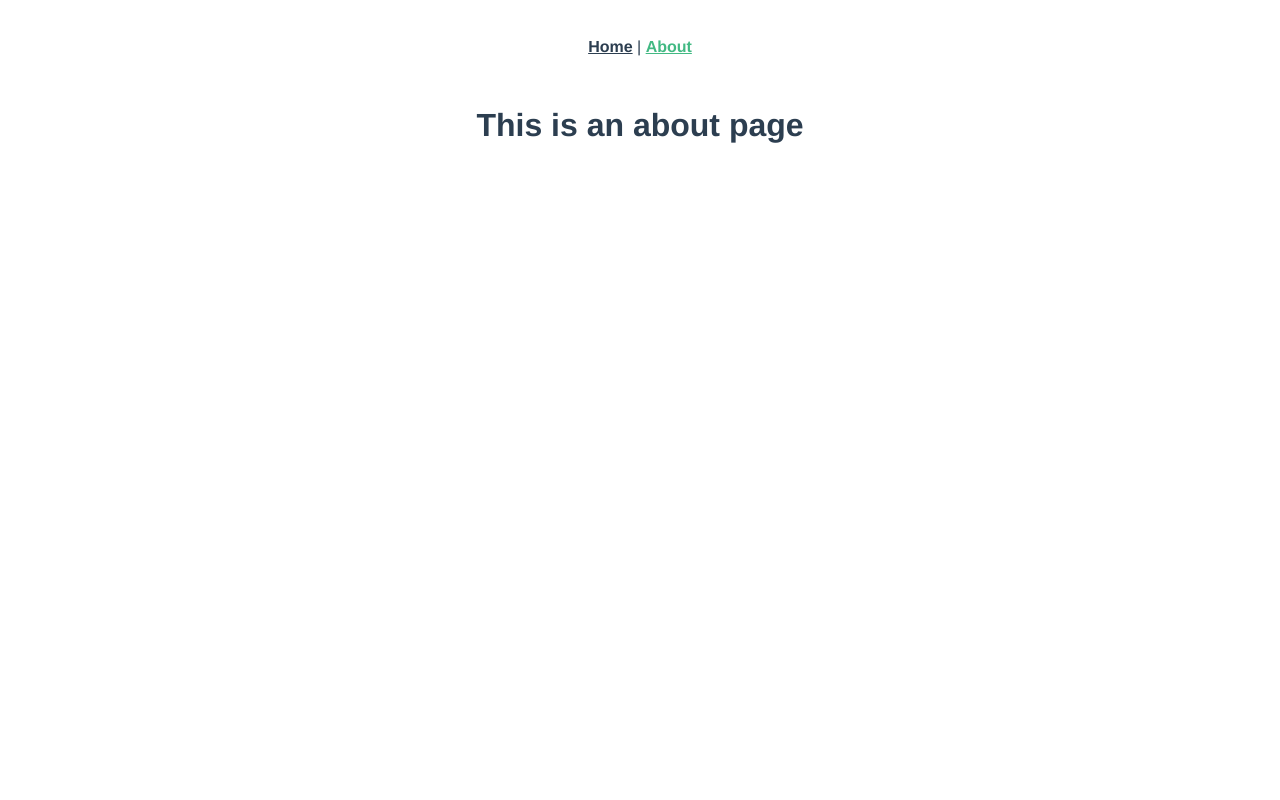
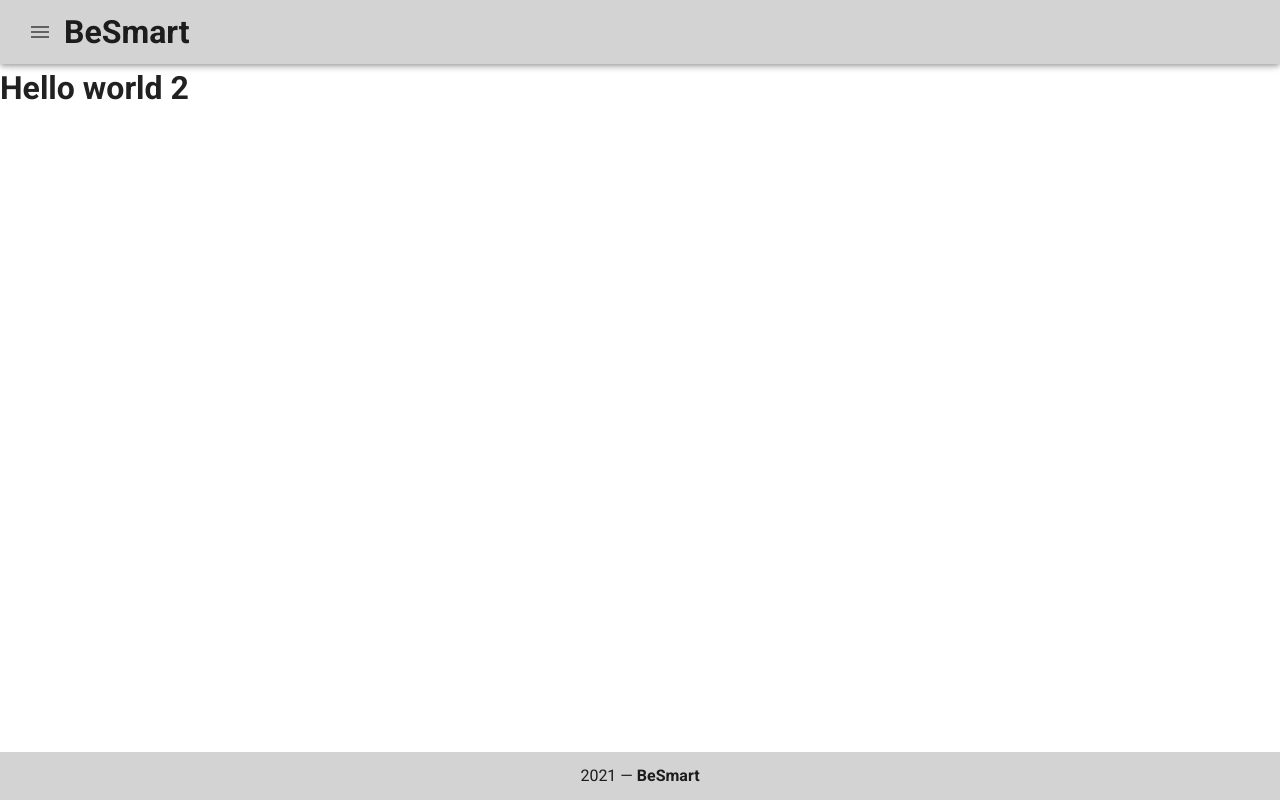
Before and after one commit to CollinPWindesheim/BeSmart, a JavaScript app in the folder besmart_ui/: page /#/about in a window 1280 px wide. Built offline with nearby package versions, Linux system fonts and the light colour scheme.

Commit message:
first userstory for basic website

```diff
--- a/besmart_ui/public/index.html
+++ b/besmart_ui/public/index.html
@@ -1,11 +1,13 @@
 <!DOCTYPE html>
-<html lang="">
+<html lang="en">
   <head>
     <meta charset="utf-8">
     <meta http-equiv="X-UA-Compatible" content="IE=edge">
     <meta name="viewport" content="width=device-width,initial-scale=1.0">
     <link rel="icon" href="<%= BASE_URL %>favicon.ico">
     <title><%= htmlWebpackPlugin.options.title %></title>
+    <link rel="stylesheet" href="https://fonts.googleapis.com/css?family=Roboto:100,300,400,500,700,900">
+    <link rel="stylesheet" href="https://cdn.jsdelivr.net/npm/@mdi/font@latest/css/materialdesignicons.min.css">
   </head>
   <body>
     <noscript>
--- a/besmart_ui/src/App.vue
+++ b/besmart_ui/src/App.vue
@@ -1,32 +1,22 @@
 <template>
-  <div id="app">
-    <div id="nav">
-      <router-link to="/">Home</router-link> |
-      <router-link to="/about">About</router-link>
-    </div>
-    <router-view />
-  </div>
+  <v-app>
+    <Header />
+    <v-main>
+      <router-view />
+    </v-main>
+    <Footer />
+  </v-app>
 </template>
 
-<style>
-#app {
-  font-family: Avenir, Helvetica, Arial, sans-serif;
-  -webkit-font-smoothing: antialiased;
-  -moz-osx-font-smoothing: grayscale;
-  text-align: center;
-  color: #2c3e50;
-}
+<script>
+import Header from "@/components/Header";
+import Footer from "@/components/Footer";
 
-#nav {
-  padding: 30px;
-}
-
-#nav a {
-  font-weight: bold;
-  color: #2c3e50;
-}
-
-#nav a.router-link-exact-active {
-  color: #42b983;
-}
-</style>
+export default {
+  name: "App",
+  components: {
+    Header,
+    Footer,
+  }
+};
+</script>
--- /dev/null
+++ b/besmart_ui/src/components/Footer.vue
@@ -0,0 +1,16 @@
+<template>
+  <v-footer padless style="background: lightgray">
+    <v-col
+      class="text-center"
+      cols="12"
+    >
+      {{ new Date().getFullYear() }} — <strong>BeSmart</strong>
+    </v-col>
+  </v-footer>
+</template>
+
+<script>
+export default {
+  name: "Footer"
+};
+</script>
--- /dev/null
+++ b/besmart_ui/src/components/Header.vue
@@ -0,0 +1,70 @@
+<template>
+  <div id="header">
+    <v-app-bar app style="background: lightgray">
+      <div class="d-flex align-center">
+        <v-app-bar-nav-icon @click="drawer = true"></v-app-bar-nav-icon>
+        <h1>
+          BeSmart
+        </h1>
+
+      </div>
+
+      <!--      <v-spacer></v-spacer>-->
+
+      <!--      <v-btn-->
+      <!--        target="_blank"-->
+      <!--        text-->
+      <!--      >-->
+      <!--        <span class="mr-2">Login</span>-->
+      <!--      </v-btn>-->
+      <!--      <v-btn-->
+      <!--        target="_blank"-->
+      <!--        text-->
+      <!--      >-->
+      <!--        <span class="mr-2">Register</span>-->
+      <!--      </v-btn>-->
+    </v-app-bar>
+
+    <v-navigation-drawer
+      v-model="drawer"
+      absolute
+      temporary
+    >
+      <v-list
+        nav
+        dense
+      >
+        <v-list-item-group v-model="group" active-class="red--text text--accent-4">
+
+          <v-list-item v-bind:to="'/'">
+            <v-list-item-icon>
+              <v-icon>mdi-home</v-icon>
+            </v-list-item-icon>
+            <v-list-item-title>Home</v-list-item-title>
+          </v-list-item>
+          <v-list-item v-bind:to="'/about'">
+            <v-list-item-icon>
+              <v-icon>mdi-information-variant</v-icon>
+            </v-list-item-icon>
+            <v-list-item-title>About</v-list-item-title>
+          </v-list-item>
+
+        </v-list-item-group>
+      </v-list>
+    </v-navigation-drawer>
+  </div>
+</template>
+
+<script>
+export default {
+  name: "Header",
+  data: () => ({
+    drawer: false,
+    group: null,
+  }),
+};
+</script>
+
+<style scoped>
+
+</style>
--- a/besmart_ui/src/components/HelloWorld.vue
+++ /dev/null
@@ -1,138 +0,0 @@
-<template>
-  <div class="hello">
-    <h1>{{ msg }}</h1>
-    <p>
-      For a guide and recipes on how to configure / customize this project,<br />
-      check out the
-      <a href="https://cli.vuejs.org" target="_blank" rel="noopener"
-        >vue-cli documentation</a
-      >.
-    </p>
-    <h3>Installed CLI Plugins</h3>
-    <ul>
-      <li>
-        <a
-          href="https://github.com/vuejs/vue-cli/tree/dev/packages/%40vue/cli-plugin-babel"
-          target="_blank"
-          rel="noopener"
-          >babel</a
-        >
-      </li>
-      <li>
-        <a
-          href="https://github.com/vuejs/vue-cli/tree/dev/packages/%40vue/cli-plugin-pwa"
-          target="_blank"
-          rel="noopener"
-          >pwa</a
-        >
-      </li>
-      <li>
-        <a
-          href="https://github.com/vuejs/vue-cli/tree/dev/packages/%40vue/cli-plugin-router"
-          target="_blank"
-          rel="noopener"
-          >router</a
-        >
-      </li>
-      <li>
-        <a
-          href="https://github.com/vuejs/vue-cli/tree/dev/packages/%40vue/cli-plugin-vuex"
-          target="_blank"
-          rel="noopener"
-          >vuex</a
-        >
-      </li>
-      <li>
-        <a
-          href="https://github.com/vuejs/vue-cli/tree/dev/packages/%40vue/cli-plugin-eslint"
-          target="_blank"
-          rel="noopener"
-          >eslint</a
-        >
-      </li>
-    </ul>
-    <h3>Essential Links</h3>
-    <ul>
-      <li>
-        <a href="https://vuejs.org" target="_blank" rel="noopener">Core Docs</a>
-      </li>
-      <li>
-        <a href="https://forum.vuejs.org" target="_blank" rel="noopener"
-          >Forum</a
-        >
-      </li>
-      <li>
-        <a href="https://chat.vuejs.org" target="_blank" rel="noopener"
-          >Community Chat</a
-        >
-      </li>
-      <li>
-        <a href="https://twitter.com/vuejs" target="_blank" rel="noopener"
-          >Twitter</a
-        >
-      </li>
-      <li>
-        <a href="https://news.vuejs.org" target="_blank" rel="noopener">News</a>
-      </li>
-    </ul>
-    <h3>Ecosystem</h3>
-    <ul>
-      <li>
-        <a href="https://router.vuejs.org" target="_blank" rel="noopener"
-          >vue-router</a
-        >
-      </li>
-      <li>
-        <a href="https://vuex.vuejs.org" target="_blank" rel="noopener">vuex</a>
-      </li>
-      <li>
-        <a
-          href="https://github.com/vuejs/vue-devtools#vue-devtools"
-          target="_blank"
-          rel="noopener"
-          >vue-devtools</a
-        >
-      </li>
-      <li>
-        <a href="https://vue-loader.vuejs.org" target="_blank" rel="noopener"
-          >vue-loader</a
-        >
-      </li>
-      <li>
-        <a
-          href="https://github.com/vuejs/awesome-vue"
-          target="_blank"
-          rel="noopener"
-          >awesome-vue</a
-        >
-      </li>
-    </ul>
-  </div>
-</template>
-
-<script>
-export default {
-  name: "HelloWorld",
-  props: {
-    msg: String,
-  },
-};
-</script>
-
-<!-- Add "scoped" attribute to limit CSS to this component only -->
-<style scoped>
-h3 {
-  margin: 40px 0 0;
-}
-ul {
-  list-style-type: none;
-  padding: 0;
-}
-li {
-  display: inline-block;
-  margin: 0 10px;
-}
-a {
-  color: #42b983;
-}
-</style>
--- a/besmart_ui/src/main.js
+++ b/besmart_ui/src/main.js
@@ -3,11 +3,13 @@ import App from "./App.vue";
 import "./registerServiceWorker";
 import router from "./router";
 import store from "./store";
+import vuetify from "./plugins/vuetify";
 
 Vue.config.productionTip = false;
 
 new Vue({
   router,
   store,
+  vuetify,
   render: (h) => h(App),
 }).$mount("#app");
--- /dev/null
+++ b/besmart_ui/src/plugins/vuetify.js
@@ -0,0 +1,6 @@
+import Vue from "vue";
+import Vuetify from "vuetify/lib/framework";
+
+Vue.use(Vuetify);
+
+export default new Vuetify({});
--- a/besmart_ui/src/views/About.vue
+++ b/besmart_ui/src/views/About.vue
@@ -1,5 +1,13 @@
 <template>
-  <div class="about">
-    <h1>This is an about page</h1>
-  </div>
+<h1>Hello world 2</h1>
 </template>
+
+<script>
+export default {
+  name: "About"
+};
+</script>
+
+<style scoped>
+
+</style>
--- a/besmart_ui/src/views/Home.vue
+++ b/besmart_ui/src/views/Home.vue
@@ -1,18 +1,13 @@
 <template>
-  <div class="home">
-    <img alt="Vue logo" src="../assets/logo.png" />
-    <HelloWorld msg="Welcome to Your Vue.js App" />
-  </div>
+  <h1>Hello world</h1>
 </template>
 
 <script>
-// @ is an alias to /src
-import HelloWorld from "@/components/HelloWorld.vue";
-
 export default {
   name: "Home",
+
   components: {
-    HelloWorld,
+
   },
 };
 </script>
--- /dev/null
+++ b/besmart_ui/vue.config.js
@@ -0,0 +1,3 @@
+module.exports = {
+  transpileDependencies: ["vuetify"],
+};
```
Also changed, not shown: besmart_ui/package.json (+7 -2 lines), besmart_ui/src/router/index.js (+3 -8 lines), besmart_ui/src/assets/logo.svg (added), 1 other file (tests, documents, lock files or other folders).
